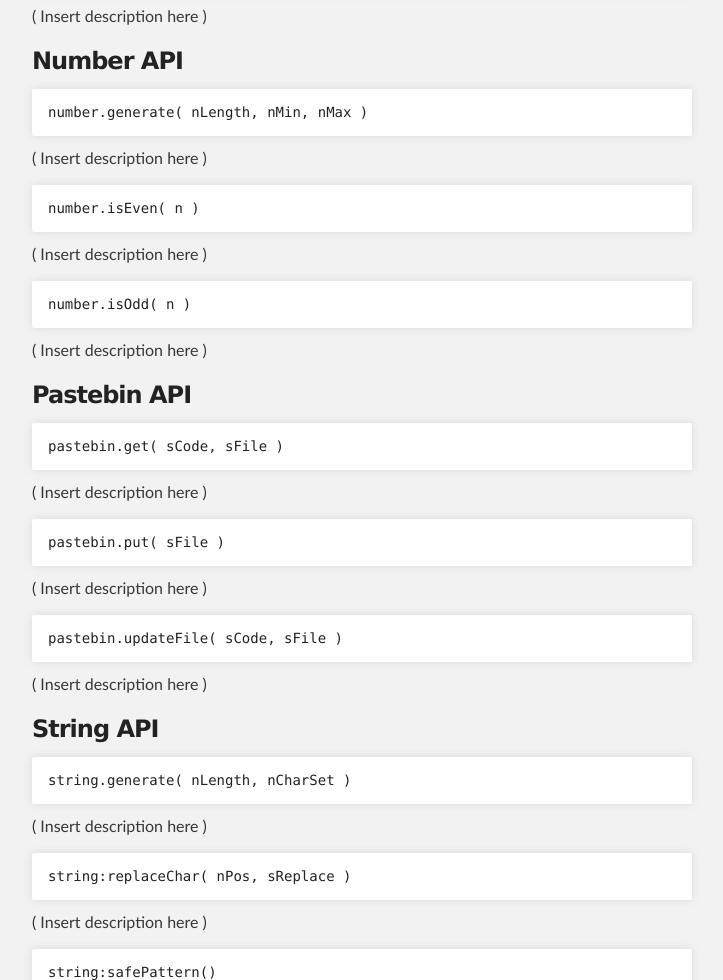
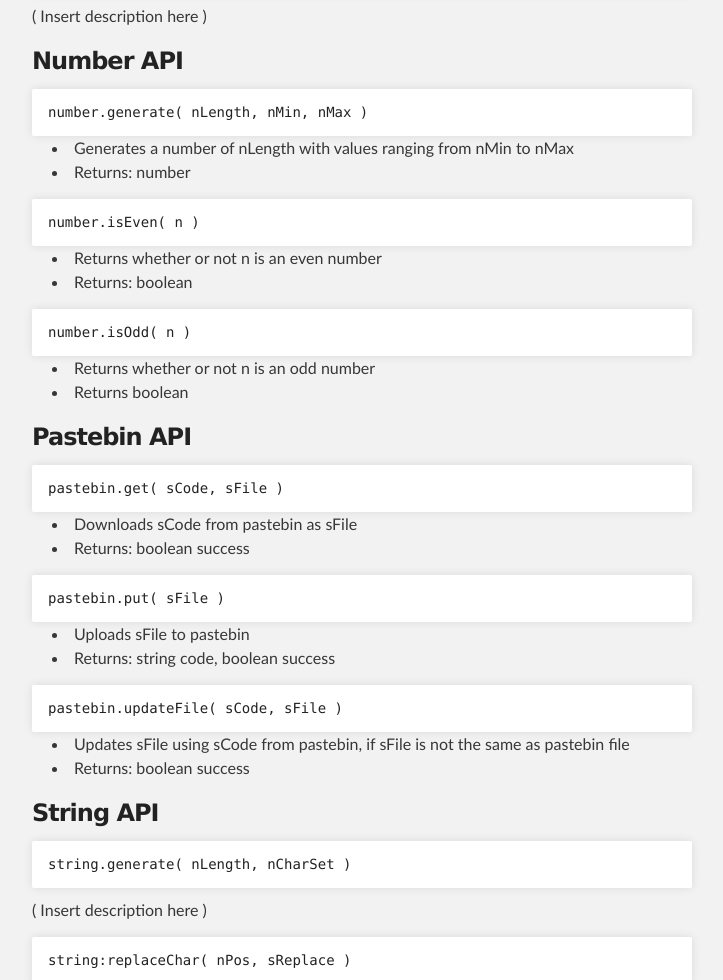
Before and after one commit to SuicidalSTDz/EnderAPI, a plain HTML site: page index.html in a window 1280 px wide. Shown: the part 1220-2200 px from the top of the page, without its empty margins (288-1011 px from the left). Drawn offline with Linux system fonts and the light colour scheme.

```diff
--- a/index.html
+++ b/index.html
@@ -89,37 +89,55 @@
 <pre><code>number.generate( nLength, nMin, nMax )
 </code></pre>
 
-<p>( Insert description here ) <br></p>
-
-<pre><code>number.isEven( n )
+<ul>
+<li>Generates a number of nLength with values ranging from nMin to nMax <br>
+</li>
+<li>Returns: number <br>
+</li>
+</ul><pre><code>number.isEven( n )
 </code></pre>
 
-<p>( Insert description here ) <br></p>
-
-<pre><code>number.isOdd( n )
+<ul>
+<li>Returns whether or not n is an even number <br>
+</li>
+<li>Returns: boolean <br>
+</li>
+</ul><pre><code>number.isOdd( n )
 </code></pre>
 
-<p>( Insert description here ) <br></p>
-
-<h3>
+<ul>
+<li>Returns whether or not n is an odd number <br>
+</li>
+<li>Returns boolean <br>
+</li>
+</ul><h3>
 <a name="pastebin-api" class="anchor" href="#pastebin-api"><span class="octicon octicon-link"></span></a>Pastebin API</h3>
 
 <pre><code>pastebin.get( sCode, sFile )
 </code></pre>
 
-<p>( Insert description here ) <br></p>
-
-<pre><code>pastebin.put( sFile )
+<ul>
+<li>Downloads sCode from pastebin as sFile <br>
+</li>
+<li>Returns: boolean success <br>
+</li>
+</ul><pre><code>pastebin.put( sFile )
 </code></pre>
 
-<p>( Insert description here ) <br></p>
-
-<pre><code>pastebin.updateFile( sCode, sFile )
+<ul>
+<li>Uploads sFile to pastebin <br>
+</li>
+<li>Returns: string code, boolean success <br>
+</li>
+</ul><pre><code>pastebin.updateFile( sCode, sFile )
 </code></pre>
 
-<p>( Insert description here ) <br></p>
-
-<h3>
+<ul>
+<li>Updates sFile using sCode from pastebin, if sFile is not the same as pastebin file <br>
+</li>
+<li>Returns: boolean success <br>
+</li>
+</ul><h3>
 <a name="string-api" class="anchor" href="#string-api"><span class="octicon octicon-link"></span></a>String API</h3>
 
 <pre><code>string.generate( nLength, nCharSet )
```
Also changed, not shown: params.json (+1 -1 lines).
